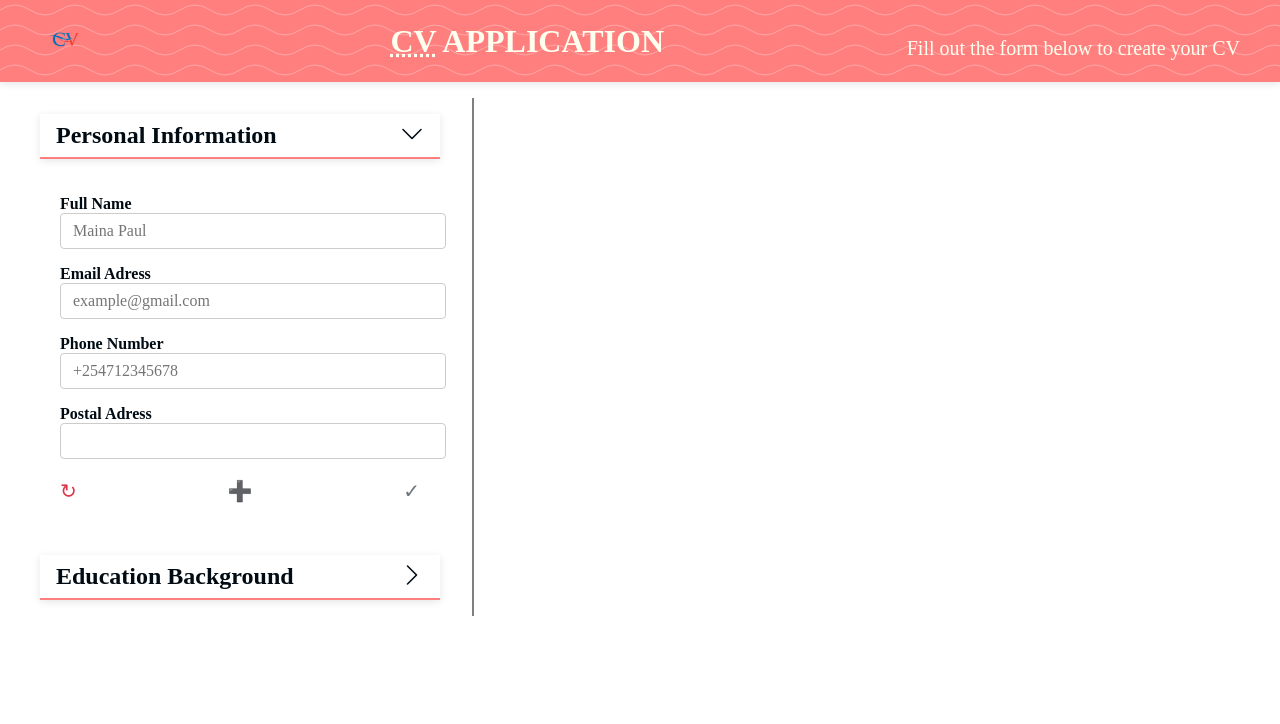
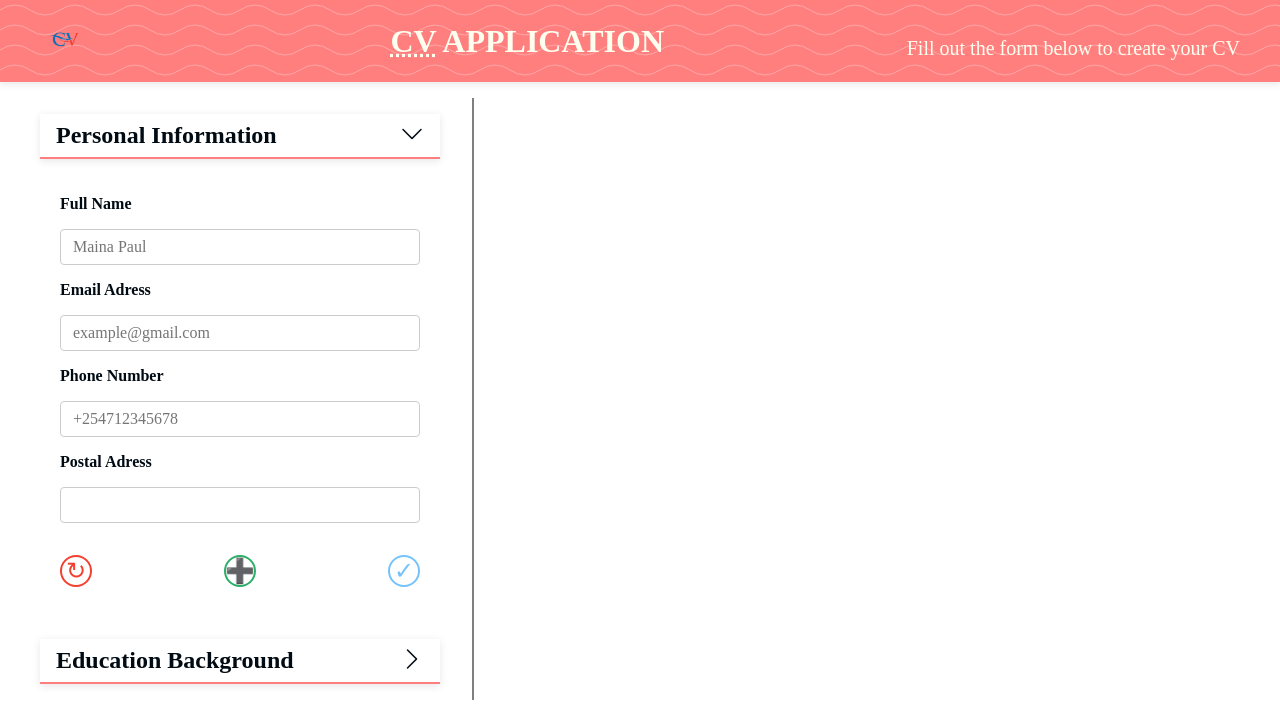
Before and after one commit to Legend-Paul/CV-Application, a React (Vite) app: page / in a window 1280 px wide. Shown: the top 724 px of the page. Built offline with nearby package versions, Linux system fonts and the light colour scheme; a web font is replaced by a local one.

Commit message:
Move all css to their css file

```diff
--- a/src/personal info/personalInfo.css
+++ b/src/personal info/personalInfo.css
@@ -1,8 +1,59 @@
 .buttons-container {
+    margin-top: 2rem;
     display: flex;
     justify-content: space-between;
+    button {
+        padding: 0.35rem 0.75rem;
+        border: none;
+        border-radius: 0.25rem;
+        font-size: 1rem;
+        color: var(--white);
+        cursor: pointer;
+        transform: all 0.2s ease-out;
+        &:active {
+            transform: scale(1.1);
+        }
+    }
+    .btns {
+        display: flex;
+        justify-content: center;
+        align-items: center;
+        border: 0.125rem solid var(--red);
+        background: none;
+        height: 2rem;
+        width: 2rem;
+        color: var(--red);
+        border-radius: 50%;
+        font-size: 1.5rem;
+        cursor: pointer;
+    }
 }
-
+.dialog-overlay {
+    position: fixed;
+    top: 0;
+    left: 0;
+    right: 0;
+    bottom: 0;
+    background-color: rgba(0, 0, 0, 0.5);
+    display: flex;
+    align-items: center;
+    justify-content: center;
+    z-index: 1000;
+}
+.dialog-content {
+    background-color: white;
+    padding: 1rem;
+    border-radius: 0.5rem;
+    min-width: 300px;
+    box-shadow: 0 4px 6px rgba(0, 0, 0, 0.1);
+    p {
+        margin: 0 0 10px 0;
+        font-weight: bold;
+    }
+    .select-input-type {
+        margin-bottom: 1rem;
+    }
+}
 .input-field {
     position: relative;
 }
--- a/src/personal info/personalInfo.jsx
+++ b/src/personal info/personalInfo.jsx
@@ -237,46 +237,40 @@ function PersonalInfoFields({ defaultFields }) {
                     })}
                 </div>
 
-                <div
-                    className="buttons-container"
-                    style={{ display: "flex", gap: "10px", marginTop: "20px" }}
-                >
+                <div className="buttons-container">
                     <button
+                        className="btns"
                         type="button"
                         onClick={handleReset}
                         style={{
-                            background: "none",
-                            border: "none",
-                            fontSize: "20px",
-                            color: "#dc3545",
-                            cursor: "pointer",
                             title: "Reset Form",
                         }}
                     >
                         ↻
                     </button>
                     <button
+                        className="btns"
                         type="button"
                         onClick={handleDialogControl}
                         style={{
-                            background: "none",
-                            border: "none",
-                            fontSize: "20px",
-                            color: "#28a745",
-                            cursor: "pointer",
+                            color: "var(--moderate-green)",
+                            borderColor: "var(--moderate-green)",
                             title: "Add Field",
                         }}
                     >
                         ➕
                     </button>
                     <button
+                        className="btns"
                         type="button"
                         onClick={handleSubmit}
                         style={{
-                            background: "none",
-                            border: "none",
-                            fontSize: "20px",
-                            color: canSubmit ? "#007bff" : "#6c757d",
+                            color: canSubmit
+                                ? "var(--blue)"
+                                : "var(--light-blue)",
+                            borderColor: canSubmit
+                                ? "var(--blue)"
+                                : "var(--light-blue)",
                             cursor: canSubmit ? "pointer" : "not-allowed",
                             title: "Submit",
                         }}
@@ -288,43 +282,10 @@ function PersonalInfoFields({ defaultFields }) {
             </div>
 
             {dialogValues.state && (
-                <div
-                    className="dialog-overlay"
-                    style={{
-                        position: "fixed",
-                        top: 0,
-                        left: 0,
-                        right: 0,
-                        bottom: 0,
-                        backgroundColor: "rgba(0,0,0,0.5)",
-                        display: "flex",
-                        alignItems: "center",
-                        justifyContent: "center",
-                        zIndex: 1000,
-                    }}
-                >
-                    <div
-                        className="dialog-content"
-                        style={{
-                            backgroundColor: "white",
-                            padding: "20px",
-                            borderRadius: "8px",
-                            minWidth: "300px",
-                            boxShadow: "0 4px 6px rgba(0,0,0,0.1)",
-                        }}
-                    >
-                        <div
-                            className="select-input-type"
-                            style={{ marginBottom: "15px" }}
-                        >
-                            <p
-                                style={{
-                                    margin: "0 0 10px 0",
-                                    fontWeight: "bold",
-                                }}
-                            >
-                                Select input type
-                            </p>
+                <div className="dialog-overlay">
+                    <div className="dialog-content">
+                        <div className="select-input-type">
+                            <p>Select input type</p>
                             <NewInputFieldSelection
                                 handleAddFieldType={handleDialogType}
                                 selectedType={dialogValues.type}
@@ -338,24 +299,16 @@ function PersonalInfoFields({ defaultFields }) {
                             handleBlur={handleBlur}
                             isDialog={dialogValues}
                         />
-                        <div
-                            className="buttons-container"
-                            style={{
-                                display: "flex",
-                                gap: "10px",
-                                marginTop: "20px",
-                                justifyContent: "flex-end",
-                            }}
-                        >
+                        <div className="buttons-container">
                             <Button
                                 buttonTitle="Cancel"
-                                bgc="#dc3545"
+                                bgc="var(--red)"
                                 active="active"
                                 onClick={handleDialogControl}
                             />
                             <Button
                                 buttonTitle="Add Field"
-                                bgc="#28a745"
+                                bgc="var(--moderate-green)"
                                 active={
                                     dialogValues.fieldName.trim()
                                         ? "active"
--- a/src/utils/reusableIU.css
+++ b/src/utils/reusableIU.css
@@ -2,11 +2,12 @@
 }
 
 label {
-    display: block;
+    display: grid;
+    gap: 1rem;
     margin-bottom: 1rem;
     font-weight: bold;
     input {
-        width: 100%;
+        /* width: 100%; */
         padding: 0.5rem 0.75rem;
         border-radius: 0.25rem;
         font-size: 1rem;
--- a/src/utils/reusableIU.jsx
+++ b/src/utils/reusableIU.jsx
@@ -17,7 +17,7 @@ const Input = ({
     const error = errorMsgObj?.[defaultType]?.[name];
 
     return (
-        <div className="input-group" style={{ marginBottom: "15px" }}>
+        <div className="input-group">
             <label>
                 {name}
                 <input
```
